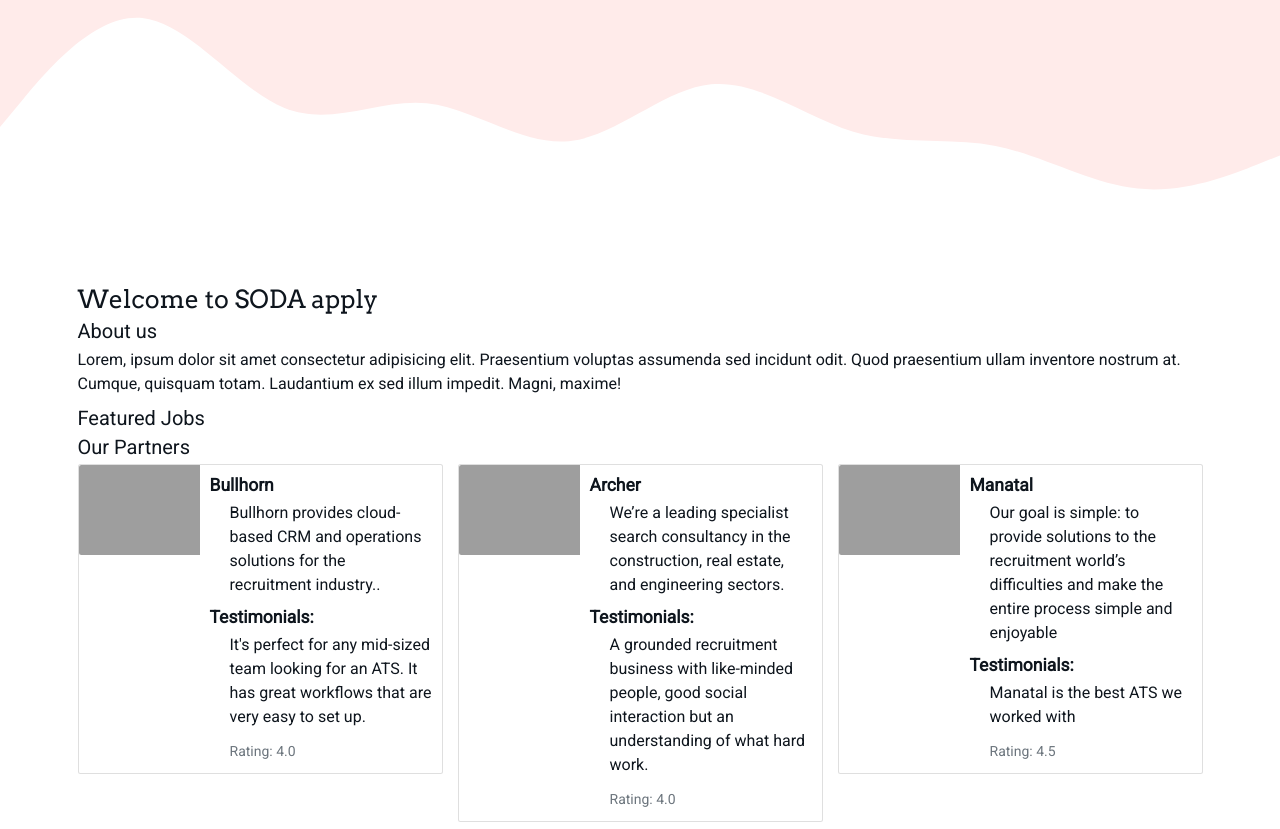
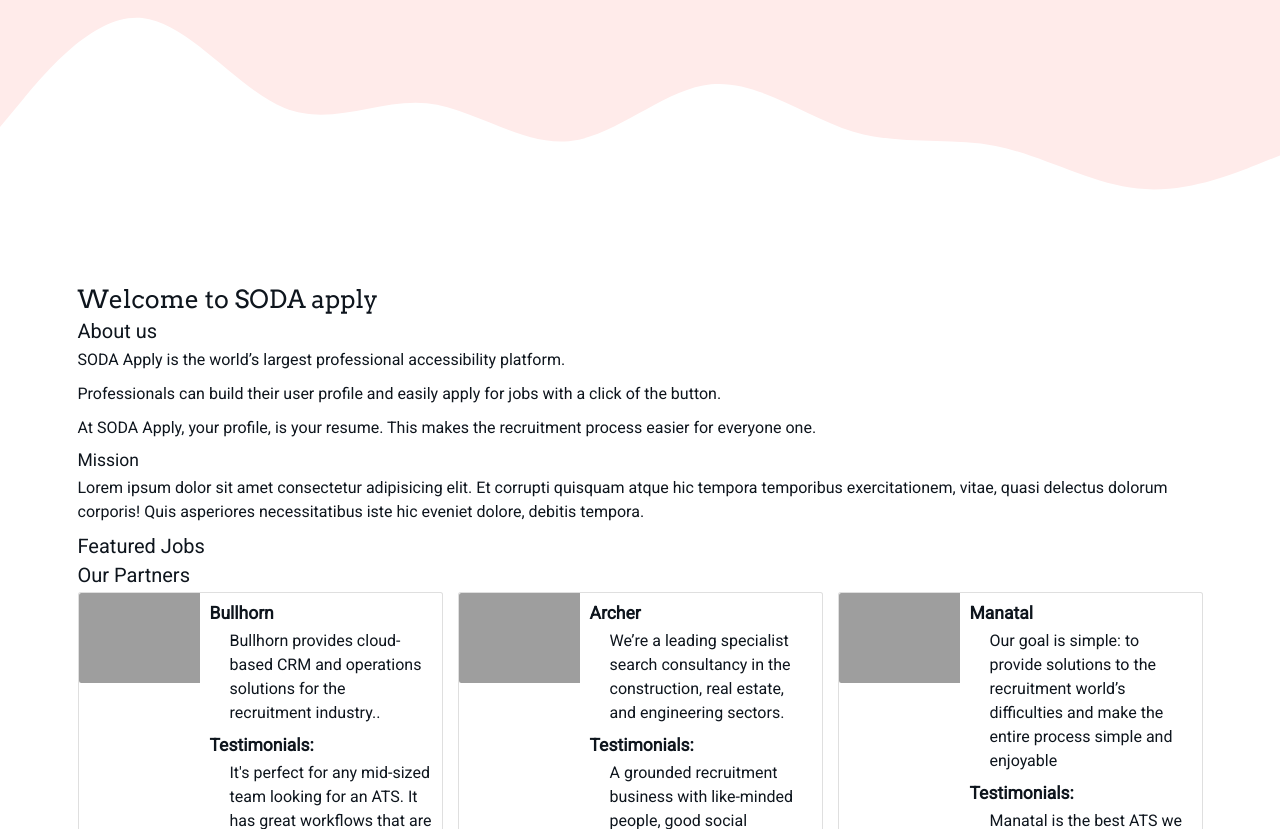
Before and after one commit to StephenJ2020/soda-apply, a Flask app: page / in a window 1280 px wide. Shown: the part 117-946 px from the top of the page. Run offline with Flask 2, Linux system fonts and the light colour scheme; data that the repository does not hold is empty; some libraries are stand-ins or nearby versions; grey boxes are pictures that could not be loaded.

Commit message:
Add about us content

```diff
--- a/templates/pages/index.html
+++ b/templates/pages/index.html
@@ -7,7 +7,15 @@
     <div class="row align-items-center">
        <div class="col">
           <h2>About us</h2>
-          <p>Lorem, ipsum dolor sit amet consectetur adipisicing elit. Praesentium voluptas assumenda sed incidunt odit. Quod praesentium ullam inventore nostrum at. Cumque, quisquam totam. Laudantium ex sed illum impedit. Magni, maxime!</p>
+          <p>SODA Apply is the world’s largest professional accessibility platform.</p>
+          <p>Professionals can build their user profile and easily apply for jobs with a click of the button.</p>
+          <p>
+              At SODA Apply, your profile, is your resume. This makes the recruitment process easier for everyone one.</p>
+            <h3>Mission</h3>
+            <p>
+           Lorem ipsum dolor sit amet consectetur adipisicing elit. Et corrupti quisquam atque hic tempora temporibus exercitationem, vitae, quasi delectus dolorum corporis! Quis asperiores necessitatibus iste hic eveniet dolore, debitis tempora.
+
+            </p>
        </div>
     </div>
  </div>
```
